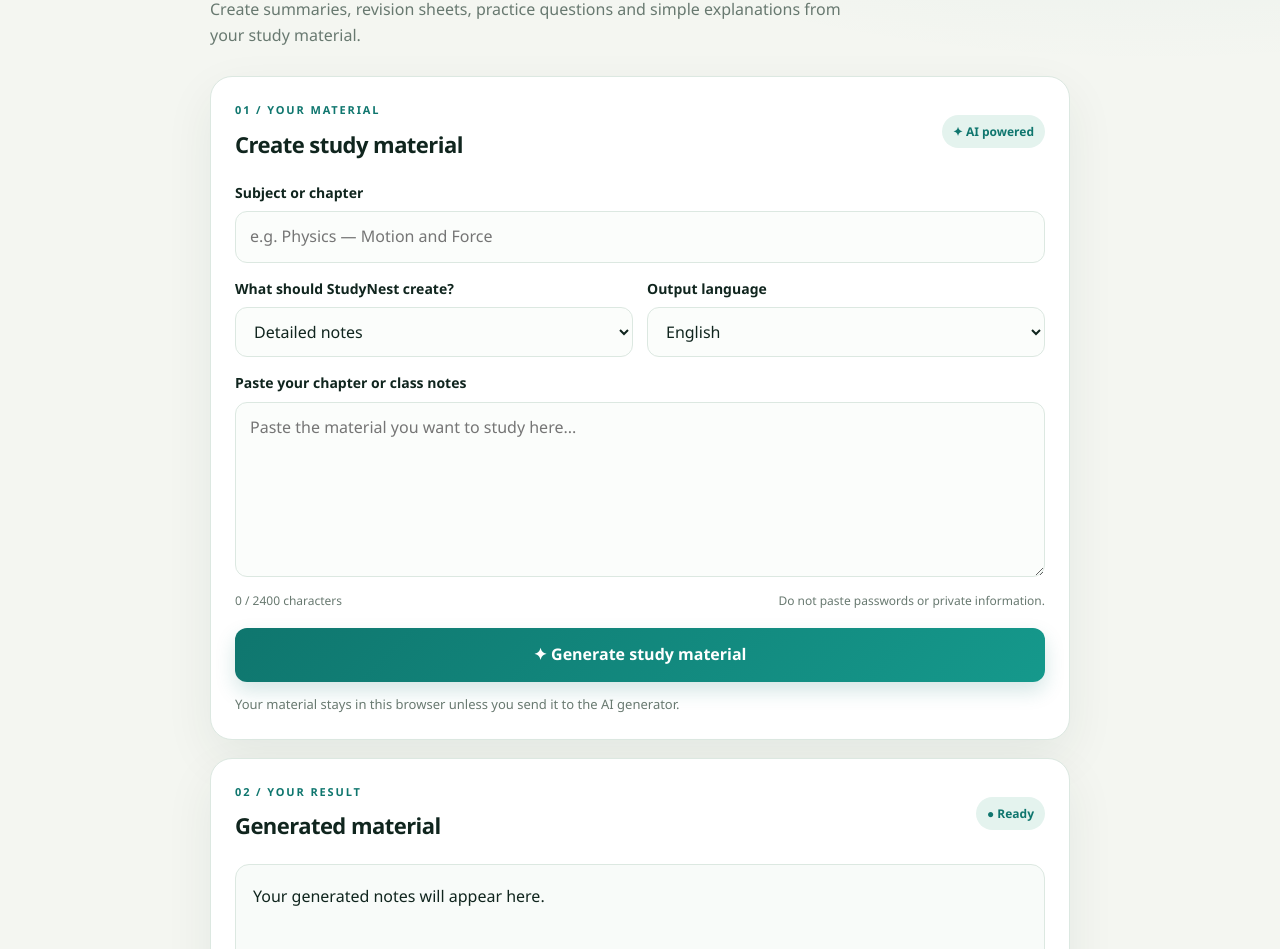
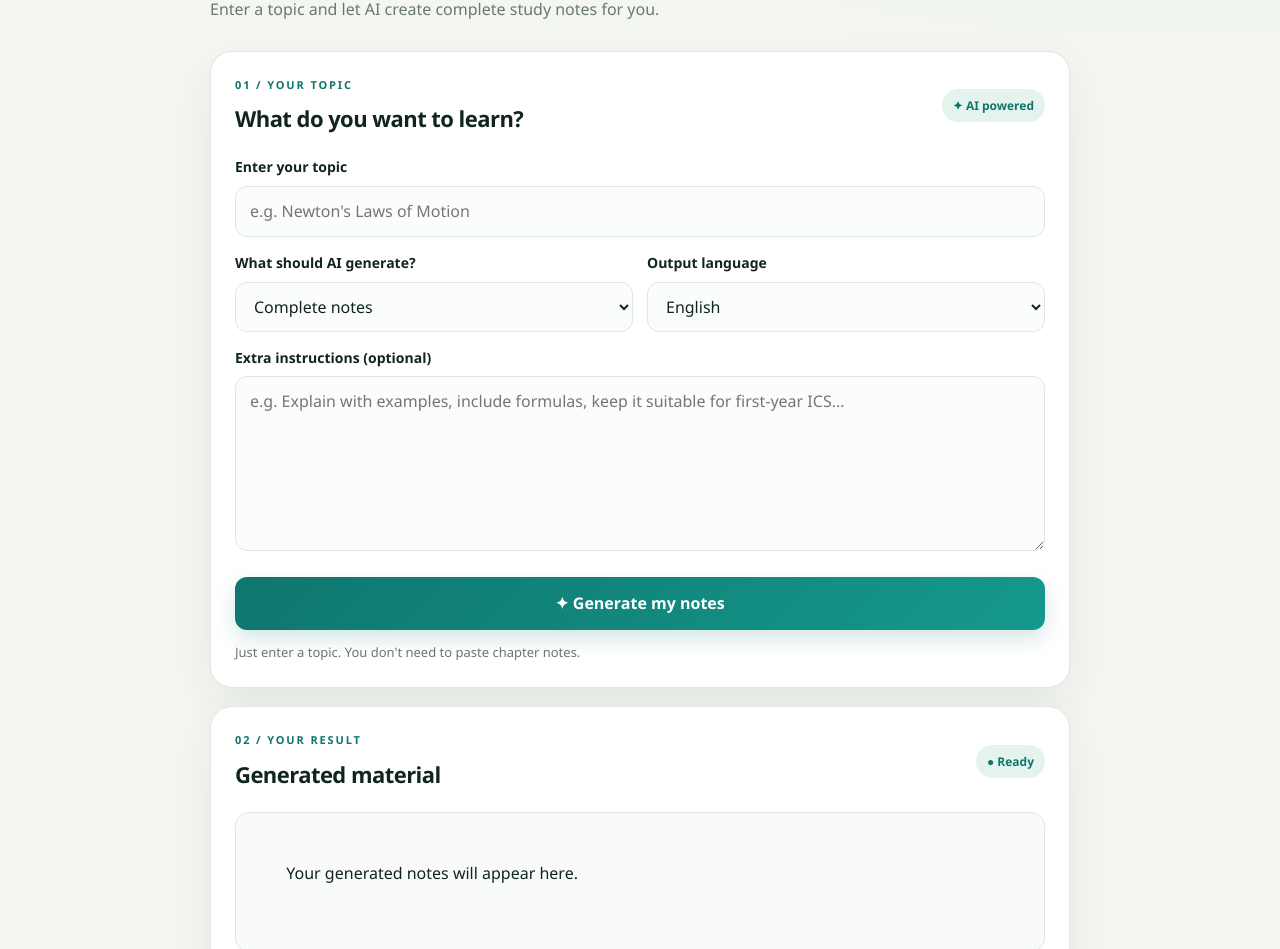
Before and after one commit to hammadansar4433-arch/Studynest-Ai, a website: page notes.html in a window 1280 px wide. Shown: the part 217-1166 px from the top of the page. Drawn offline with Linux system fonts and the light colour scheme.

Commit message:
Update notes.html

```diff
--- a/notes.html
+++ b/notes.html
@@ -1,3 +1,4 @@
+
 <!doctype html>
 <html lang="en">
 <head>
@@ -16,32 +17,37 @@
   <main class="shell">
     <section class="intro">
       <p class="eyebrow">STUDYNEST AI TOOLS</p>
-      <h1>Turn lessons into <span>clear notes.</span></h1>
-      <p class="muted">Create summaries, revision sheets, practice questions and simple explanations from your study material.</p>
+      <h1>Learn any topic with <span>AI notes.</span></h1>
+      <p class="muted">Enter a topic and let AI create complete study notes for you.</p>
     </section>
 
     <section class="panel">
       <div class="panel-heading">
-        <div><p class="eyebrow">01 / YOUR MATERIAL</p><h2>Create study material</h2></div>
+        <div>
+          <p class="eyebrow">01 / YOUR TOPIC</p>
+          <h2>What do you want to learn?</h2>
+        </div>
         <span class="spark">✦ AI powered</span>
       </div>
 
-      <label for="subject">Subject or chapter</label>
-      <input id="subject" maxlength="120" placeholder="e.g. Physics — Motion and Force">
+      <label for="subject">Enter your topic</label>
+      <input id="subject" maxlength="200"
+        placeholder="e.g. Newton's Laws of Motion">
 
       <div class="two-col">
         <div>
-          <label for="task">What should StudyNest create?</label>
+          <label for="task">What should AI generate?</label>
           <select id="task">
-            <option value="Detailed, well-organized study notes">Detailed notes</option>
-            <option value="A concise chapter summary">Short summary</option>
-            <option value="Important key points and definitions">Important points</option>
+            <option value="Detailed, well-organized study notes">Complete notes</option>
+            <option value="A concise summary">Short summary</option>
+            <option value="Important key points and definitions">Key points and definitions</option>
             <option value="A revision sheet with key facts and formulas">Revision sheet</option>
             <option value="Multiple-choice questions with four options and explained answers">MCQs with answers</option>
             <option value="Short-answer and long-answer practice questions with model answers">Short and long questions</option>
             <option value="A beginner-friendly explanation with simple examples">Explain simply</option>
           </select>
         </div>
+
         <div>
           <label for="language">Output language</label>
           <select id="language">
@@ -52,20 +58,29 @@
         </div>
       </div>
 
-      <label for="source">Paste your chapter or class notes</label>
-      <textarea id="source" maxlength="2400" placeholder="Paste the material you want to study here..."></textarea>
-      <div class="meta"><span id="char-count">0 / 2400 characters</span><span>Do not paste passwords or private information.</span></div>
+      <label for="source">Extra instructions (optional)</label>
+      <textarea id="source" maxlength="1200"
+        placeholder="e.g. Explain with examples, include formulas, keep it suitable for first-year ICS..."></textarea>
 
-      <button class="primary full" id="generate">✦ Generate study material</button>
-      <p class="status" id="status" role="status" aria-live="polite">Your material stays in this browser unless you send it to the AI generator.</p>
+      <button class="primary full" id="generate">✦ Generate my notes</button>
+      <p class="status" id="status" role="status" aria-live="polite">
+        Just enter a topic. You don't need to paste chapter notes.
+      </p>
     </section>
 
     <section class="panel output-panel">
       <div class="panel-heading">
-        <div><p class="eyebrow">02 / YOUR RESULT</p><h2>Generated material</h2></div>
+        <div>
+          <p class="eyebrow">02 / YOUR RESULT</p>
+          <h2>Generated material</h2>
+        </div>
         <span class="result-dot">● Ready</span>
       </div>
-      <article id="result" class="result" aria-live="polite">Your generated notes will appear here.</article>
+
+      <article id="result" class="result" aria-live="polite">
+        Your generated notes will appear here.
+      </article>
+
       <div class="button-row">
         <button class="secondary" id="copy">Copy</button>
         <button class="secondary" id="download">Download .txt</button>
@@ -74,12 +89,21 @@
     </section>
 
     <section class="panel">
-      <div class="panel-heading"><div><p class="eyebrow">03 / YOUR LIBRARY</p><h2>Saved notes</h2></div></div>
+      <div class="panel-heading">
+        <div>
+          <p class="eyebrow">03 / YOUR LIBRARY</p>
+          <h2>Saved notes</h2>
+        </div>
+      </div>
       <div id="saved-list" class="saved-list">No saved notes yet.</div>
-      <p class="hint">Saved notes are stored locally in this browser. They are not synced between devices.</p>
+      <p class="hint">Saved notes are stored locally in this browser.</p>
     </section>
-    <p class="disclaimer">StudyNest AI can make mistakes. Check important facts, formulas and answers against your textbook or teacher's guidance.</p>
+
+    <p class="disclaimer">
+      StudyNest AI can make mistakes. Check important facts and formulas against your textbook.
+    </p>
   </main>
+
   <script src="notes.js" defer></script>
 </body>
 </html>
```
